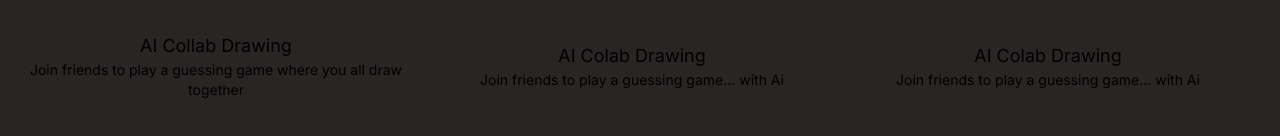
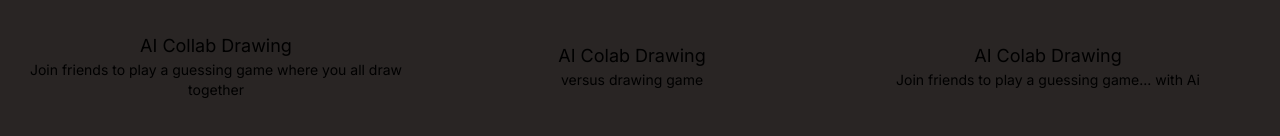
Before and after one commit to pnavab/lahacks2024, a Next.js app: page / in a window 1280 px wide. Shown: the part 624-760 px from the top of the page. Built offline with nearby package versions, Linux system fonts and the light colour scheme; no server answers.

Commit message:
add versus lobby button

```diff
--- a/app/page.js
+++ b/app/page.js
@@ -20,6 +20,14 @@ export default function Home() {
     socket.on('collaborativeCanvasLobbyCreated', (data) => {
       console.log('created lobby, id:', data);
       router.push(`/collab/lobby/${data}`)
+    });
+  }
+
+  function createVersusLobby() {
+    socket.emit("createSoloCanvasLobby");
+    socket.on('soloCanvasLobbyCreated', (data) => {
+      console.log('created lobby, id:', data);
+      router.push(`/versus/lobby/${data}`)
     });
   }
 
@@ -94,11 +102,11 @@ export default function Home() {
             </button>
             <button
               className="w-full text-lg  animate-fadeIn delay-100 bg-transparent hover:bg-stone-700 duration-300 rounded-2xl "
-              onClick={() => setIndex(1)}
+              onClick={createVersusLobby}
             >
               AI Colab Drawing
               <p className="text-sm">
-                Join friends to play a guessing game... with Ai
+                versus drawing game
               </p>
             </button>
             <button
--- a/package.json
+++ b/package.json
@@ -12,6 +12,7 @@
   },
   "dependencies": {
     "next": "14.2.2",
+    "node-fetch": "^3.3.2",
     "nodemon": "^3.1.0",
     "react": "^18",
     "react-dom": "^18",
```
Also changed, not shown: 1 other file (tests, documents, lock files or other folders).
